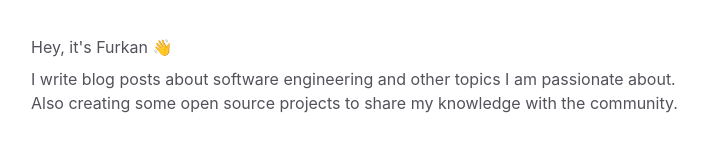
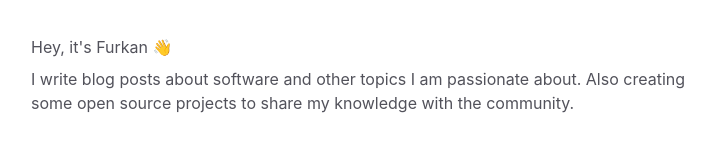
Before and after one commit to bozd4g/web, a Next.js app: page / in a window 1280 px wide. Shown: the part 301-456 px from the top of the page, without its empty margins (145-865 px from the left). Built offline with nearby package versions, Linux system fonts and the light colour scheme; no server answers; what use-http would draw is missing.

Commit message:
Update meta

```diff
--- a/lib/meta.ts
+++ b/lib/meta.ts
@@ -1,6 +1,6 @@
 const MetaConfig = {
   title: "furkan bozdag",
-  description: "Software Engineer, Bibliophile and Enthusiastic. I write blog posts about software engineering and other topics I am passionate about. Also creating some open source projects to share my knowledge with the community.",
+  description: "Software Engineer, Bibliophile and Enthusiastic. I write blog posts about engineering and other topics I am passionate about. Also creating some open source projects to share my knowledge with the community.",
   url: "https://bozdag.dev",
   analytics: "UA-127177068-2",
   social: {
--- a/pages/about.tsx
+++ b/pages/about.tsx
@@ -15,8 +15,8 @@ const AboutPage = () => {
         </Text>
         <Text variant="p" className="mt-6 text-base text-zinc-600 max-w-2xl">
           I am a software engineer based in Berlin, Germany and Istanbul,
-          Turkey. I am writing some blog posts about software engineering and
-          other topics. Also I am creating some open source projects to share my
+          Turkey. I am writing some blog posts about engineering and other
+          topics. Also I am creating some open source projects to share my
           knowledge with the community.
         </Text>
         <Text variant="p" className="mt-4 text-base text-zinc-600 max-w-2xl">
--- a/pages/index.tsx
+++ b/pages/index.tsx
@@ -17,9 +17,9 @@ const Index = () => {
           Hey, it's Furkan 👋
         </Text>
         <Text variant="p" className="mt-2 text-base text-zinc-600 max-w-2xl">
-          I write blog posts about software engineering and other topics I am
-          passionate about. Also creating some open source projects to share my
-          knowledge with the community.
+          I write blog posts about software and other topics I am passionate
+          about. Also creating some open source projects to share my knowledge
+          with the community.
         </Text>
 
         <Social />
```
